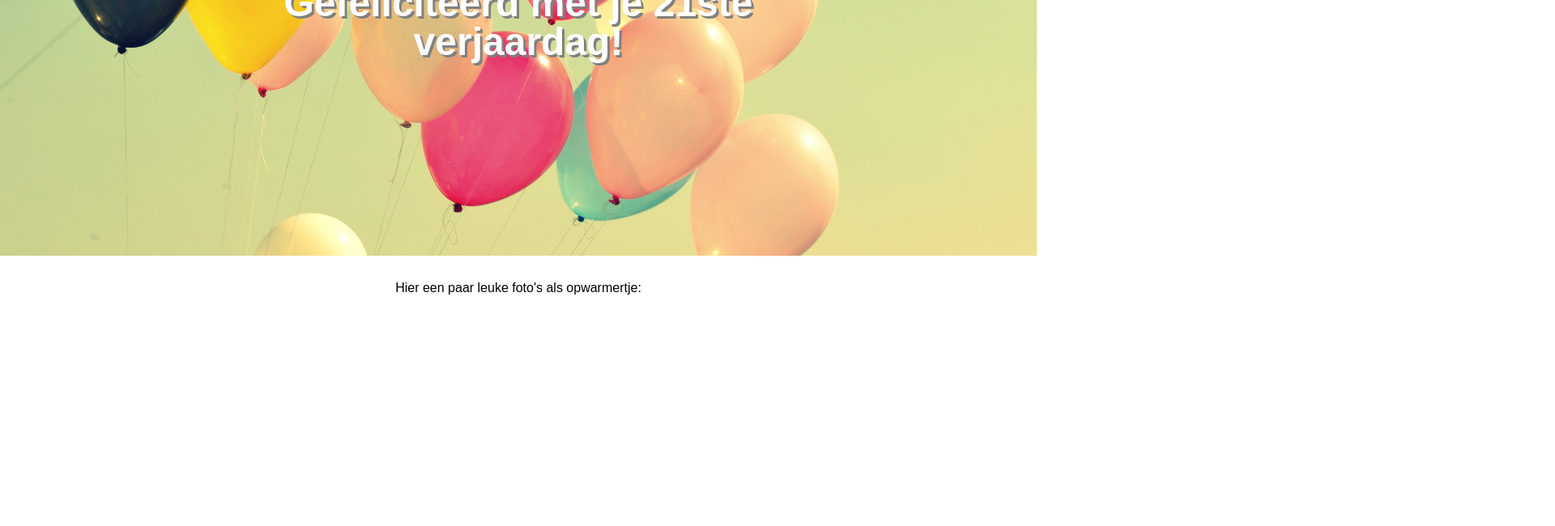
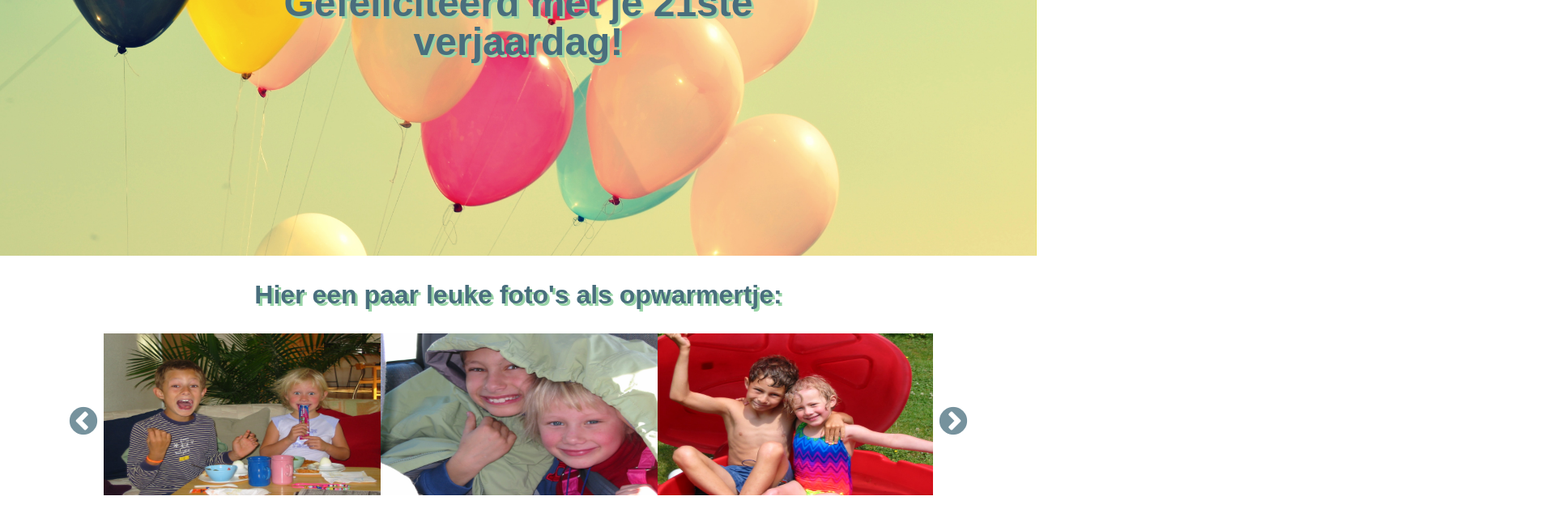
Before and after one commit to mhogeveen/LisaVerjaardag, a plain HTML site: page index.html in a window 1280 px wide. Shown: the part 260-910 px from the top of the page at 81% size, 1920 px wide, since content can reach past the window. Drawn offline with nearby package versions, Linux system fonts and the light colour scheme; a web font is replaced by a local one.

Commit message:
Banner and slider complete

```diff
--- a/index.html
+++ b/index.html
@@ -10,7 +10,7 @@
     <!-- Stylesheets -->
     <link rel="stylesheet" type="text/css" href="./resources/css/reset.css">
     <link rel="stylesheet" type="text/css" href="./resources/css/typefaces.css">
-    <!-- <link rel="stylesheet" type="text/css" href="//cdn.jsdelivr.net/npm/slick-carousel@1.8.1/slick/slick-theme.css"/> -->
+    <link rel="stylesheet" href="https://cdnjs.cloudflare.com/ajax/libs/slick-carousel/1.9.0/slick.css" />
     <link rel="stylesheet" href="https://cdnjs.cloudflare.com/ajax/libs/slick-carousel/1.9.0/slick-theme.min.css">
     <link rel="stylesheet" type="text/css" href="./resources/css/main.css">
 
@@ -27,7 +27,7 @@
 
     <section id="galerij">
       <h1>Hier een paar leuke foto's als opwarmertje:</h1>
-      <div class="fotos center">
+      <div class="fotos">
         <img src="./resources/images/1.jpg" alt="">
         <img src="./resources/images/2.jpg" alt="">
         <img src="./resources/images/3.jpg" alt="">
@@ -35,7 +35,6 @@
         <img src="./resources/images/5.jpg" alt="">
         <img src="./resources/images/6.jpg" alt="">
         <img src="./resources/images/7.jpg" alt="">
-        <img src="./resources/images/8.jpg" alt="">
         <img src="./resources/images/9.jpg" alt="">
         <img src="./resources/images/10.jpg" alt="">
         <img src="./resources/images/11.jpg" alt="">
@@ -51,7 +50,6 @@
     </section>
 
     <script type="text/javascript" src="https://code.jquery.com/jquery-3.3.1.min.js" integrity="sha256-FgpCb/KJQlLNfOu91ta32o/NMZxltwRo8QtmkMRdAu8=" crossorigin="anonymous"></script>
-    <!-- <script type="text/javascript" src="//cdn.jsdelivr.net/npm/slick-carousel@1.8.1/slick/slick.min.js"></script> -->
     <script type="text/javascript" src="https://cdnjs.cloudflare.com/ajax/libs/slick-carousel/1.9.0/slick.min.js"></script>
     <script type="text/javascript" src="./resources/javascript/main.js"></script>
   </body>
--- a/resources/javascript/main.js
+++ b/resources/javascript/main.js
@@ -1,5 +1,14 @@
 $(document).ready(function() {
-  $('.center').slick({
-
+  $('.fotos').slick({
+    slidesToShow: 3,
+    swipe: true,
+    swipeToSlide: true,
+    //adaptiveWidth: true,
+    adaptiveHeight: true,
+    //centerMode: true,
+    //centerPadding: '20px',
+    //dots: true,
+    //arrows: true;
+    //fade: true,
   });
 });
--- a/resources/scss/main.scss
+++ b/resources/scss/main.scss
@@ -1,4 +1,10 @@
 // sass --watch resources/scss/main.scss:resources/css/main.css
+
+$broken-white: #e6efc2;
+$green: #98d3a6;
+$teal: #37afa8;
+$dark-blue: #496e7d;
+$brownish: #5b5451;
 
 html {
   font-size: 16px;
@@ -15,15 +21,14 @@ html {
   justify-content: center;
   align-items: center;
   width: 100%;
-  margin: 0 0 2rem 0;
 
   h1 {
     padding: 15rem;
-    color: white;
+    color: $dark-blue;
     font-size: 3rem;
     font-weight: bold;
     text-align: center;
-    text-shadow: 3px 3px grey;
+    text-shadow: 3px 3px $green;
   }
 }
 
@@ -34,7 +39,34 @@ html {
   align-items: center;
   width: 100%;
 
+  h1 {
+    color: $dark-blue;
+    text-shadow: 3px 3px $green;
+    font-size: 2rem;
+    font-weight: bold;
+    margin: 2rem 0;
+  }
+
   .fotos {
-    width: 100%;
+    width: 80%;
+    height: 200px;
+    margin: 0 0 20rem 0;
+
+    img {
+      height: 200px;
+      max-width: auto;
+    }
   }
 }
+
+.slick-prev:before {
+  color: $dark-blue;
+  font-size: 40px;
+  position: relative;
+  right: 20px;
+}
+.slick-next:before {
+  color: $dark-blue;
+  font-size: 40px;
+  position: relative;
+}
```
Also changed, not shown: resources/css/main.css, resources/images/15.JPG, resources/images/8.jpg (deleted), 1 other file.
